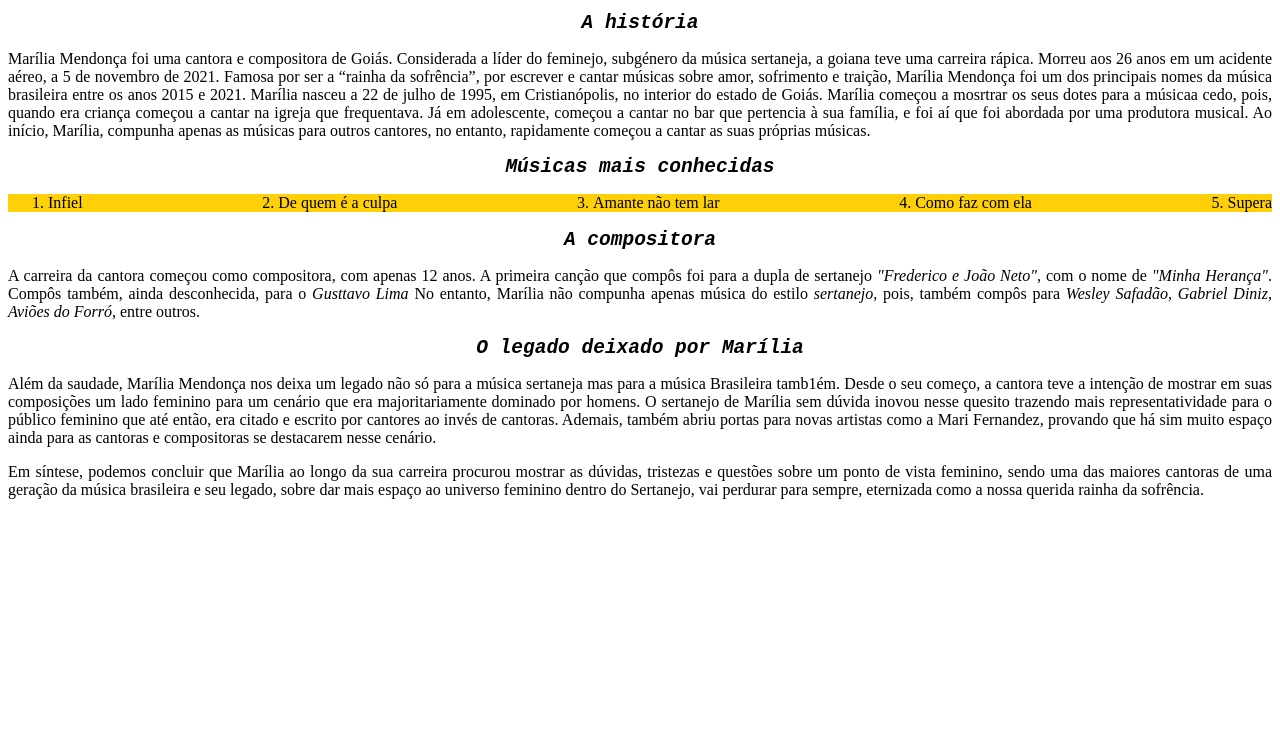
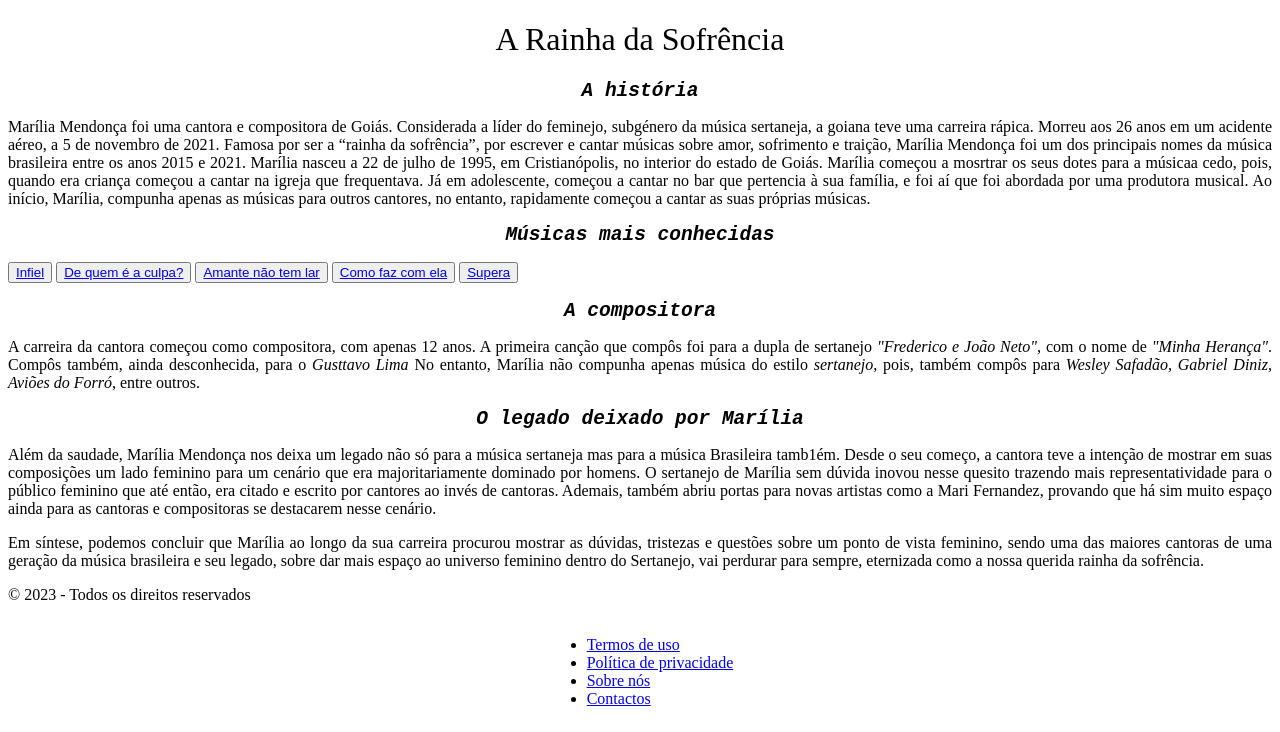
Before and after one commit to stellaconstanca01/ProjetoWDCD, a plain HTML site: page index.html in a window 1280 px wide. Shown: the part 855-1587 px from the top of the page. Before the commit the page ends 1370 px from the top, so only its background shows below. Drawn offline with Linux system fonts and the light colour scheme.

Commit message:
edição do cabeçalho e rodapé

```diff
--- a/index.html
+++ b/index.html
@@ -8,12 +8,23 @@
     <title>Marília Mendonça</title>
 </head>
 <header>
+
+
     <img src="logo marilia.png" alt="Marília Mendonça" width="154" height="67">
-<nav>
-    <a href="https://www.facebook.com/mariliamendoncaoficial/"> Facebook </a>
-    <a href="https://www.instagram.com/mariliamendoncacantora/"> Instagram </a>
-    <a href="https://www.youtube.com/channel/UCwfEOn0O1DWcyTgzVVu28ig"> Youtube </a>
-</nav>
+
+    <div class="header-container">
+      <div class="logo marilia.png" alt="Marília Mendonça" width="154" height="67"></div>
+      <nav>
+        <ul class="nav-menu">
+          <li><a href="https://www.facebook.com/mariliamendoncaoficial/" target="_blank"> Facebook</a></li>
+          <li><a href="https://www.instagram.com/mariliamendoncacantora/" target="_blank"> Instagram</a></li>
+          <li><a href="https://www.youtube.com/channel/UCwfEOn0O1DWcyTgzVVu28ig" target="_blank"> Youtube </a></li>
+        </ul>
+      </nav>
+    </div>
+
+
+
 
 </header>
 
@@ -29,13 +40,12 @@ Marília nasceu a 22 de julho de 1995, em Cristianópolis, no interior do estado
 Ao início, Marília, compunha apenas as músicas para outros cantores, no entanto, rapidamente começou a cantar as suas próprias músicas.
 </P>
 <h2>Músicas mais conhecidas</h2>
-<ol>
-    <li> Infiel</li>
-    <li> De quem é a culpa</li>
-    <li> Amante não tem lar</li>
-    <li>Como faz com ela</li>
-    <li>Supera</li>
-</ol>
+
+<button class="button"> <a href="https://www.youtube.com/watch?v=eCyMh-mZ1B0" target="_blank">Infiel</a></button>
+<button class="button button2"> <a href="https://www.youtube.com/watch?v=5hnSlCygsTs" target="_blank"> De quem é a culpa? </a></button>
+<button class="button button3"> <a href=" https://www.youtube.com/watch?v=OT7PpQEz7rc" target="_blank"> Amante não tem lar </a></button>
+<button class="button button4"><a href="https://www.youtube.com/watch?v=JPWjJlNtE_w" target="_blank">Como faz com ela </a></button>
+<button class="button button5"> <a href="https://www.youtube.com/watch?v=7fMttPxpcmg" target="_blank">Supera </a> </button>
 
 <h2>A compositora</h2>
 <p>A carreira da cantora começou como compositora, com apenas 12 anos. A primeira canção que compôs foi para a dupla de sertanejo <em>"Frederico e João Neto"</em>, com o nome de <em>"Minha Herança"</em>. Compôs também, ainda desconhecida, para o <em>Gusttavo Lima</em>
@@ -46,5 +56,18 @@ No entanto, Marília não compunha apenas música do estilo <em>sertanejo</em>,
    Desde o seu começo, a cantora teve a intenção de mostrar em suas composições um lado feminino para um cenário que era majoritariamente dominado por homens. O sertanejo de Marília sem dúvida inovou nesse quesito trazendo mais representatividade para o público feminino que até então, era citado e escrito por cantores ao invés de cantoras. Ademais, também abriu portas para novas artistas como a Mari Fernandez, provando que há sim muito espaço ainda para as cantoras e compositoras se destacarem nesse cenário. </p>
 <p>Em síntese, podemos concluir que Marília ao longo da sua carreira procurou mostrar as dúvidas, tristezas e questões sobre um ponto de vista feminino, sendo uma das maiores cantoras de uma geração da música brasileira e seu legado, sobre dar mais espaço ao universo feminino dentro do Sertanejo, vai perdurar para sempre, eternizada como a nossa querida rainha da sofrência.</p>
 
+
+<footer>
+	<p>&copy; 2023 - Todos os direitos reservados</p>
+	<nav>
+		<ul>
+			<li><a href="#">Termos de uso</a></li>
+			<li><a href="#">Política de privacidade</a></li>
+			<li><a href="#">Sobre nós</a></li>
+			<li><a href="#">Contactos</a></li>
+		</ul>
+	</nav>
+</footer>
+
 </body>
 </html>
```
